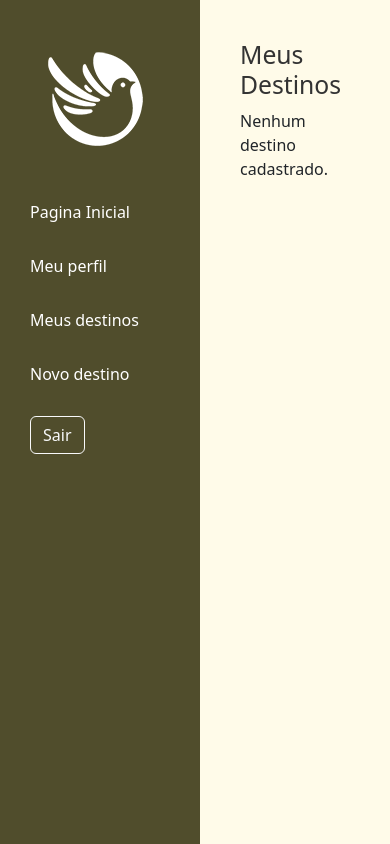
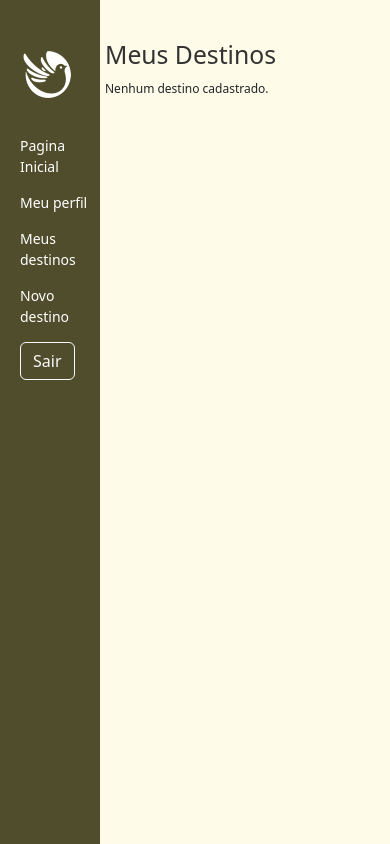
Before and after one commit to pricbnll/Birdy_appViagens_Frontend, a React (Vite) app: page /locais in a window 390 px wide. Built offline with nearby package versions, Linux system fonts and the light colour scheme.

Commit message:
Responsividade Menu

```diff
--- a/src/componentes/Menu/Menu.css
+++ b/src/componentes/Menu/Menu.css
@@ -3,11 +3,26 @@
     background-color: #504d2c;
     width: 200px;
     padding-top: 50px;
-    padding-left: 30px;
+    padding-left: 20px;
     position: fixed;
     top: 0;
     left: 0;
     height: 100%;
+    font-size: 14px;
+}
+
+@media (max-width: 768px) {
+    .nav-bg {
+        box-sizing: border-box;
+        background-color: #504d2c;
+        width: 100px;
+        padding-top: 50px;
+        padding-left: 20px;
+        position: fixed;
+        top: 0;
+        left: 0;
+        height: 100%;
+    }
 }
 
 .nav-bg p {
@@ -15,7 +30,22 @@
     color: white;
 }
 
+@media (max-width: 768px) {
+    .nav-bg p {
+        margin: 15px 0;
+        color: white;
+    }
+}
+
 .logo-img {
     margin-left: 15px;
     margin-bottom: 20px;
 }
+
+@media (max-width: 768px) {
+    .logo-img {
+        margin-left: 2px;
+        margin-bottom: 20px;
+        width: 50px;
+    }
+}
--- a/src/pages/ListaDestinos/ListaDestinos.css
+++ b/src/pages/ListaDestinos/ListaDestinos.css
@@ -8,16 +8,48 @@
     padding: 40px;
 }
 
+@media (max-width: 768px) {
+    .destinos-container {
+        box-sizing: border-box;
+        background-color: #FFFBE9;
+        height: 100vh;
+        max-width: 100vw;
+        align-items: center;
+        margin-left: 95px;
+        padding-right: 5px;
+        padding-left: 10px;
+
+        font-size: 12px;
+    }
+}
+
 .tabela-destinos {
     width: 100%;
     border-collapse: collapse;
-    margin-top: 20px;
+    margin-top: 10px;
+}
+
+@media (max-width: 768px) {
+    .tabela-destinos {
+        width: 100%;
+        border-collapse: collapse;
+        margin-top: 10px;
+    }
 }
 
 .tabela-destinos th,
 .tabela-destinos td {
     border: 1px solid #ddd;
-    padding: 8px;
+    padding: 5px;
+}
+
+@media (max-width: 768px) {
+
+    .tabela-destinos th,
+    .tabela-destinos td {
+        border: 1px solid #ddd;
+        padding: 5px;
+    }
 }
 
 .tabela-destinos th {
@@ -25,18 +57,46 @@
     text-align: center;
 }
 
+@media (max-width: 768px) {
+    .tabela-destinos th {
+        background-color: #eab741;
+        text-align: center;
+    }
+}
+
 .tabela-destinos th.acoes-coluna,
 .tabela-destinos td.acoes-coluna {
     width: 100px;
 }
 
+@media (max-width: 768px) {
+
+    .tabela-destinos th.acoes-coluna,
+    .tabela-destinos td.acoes-coluna {
+        width: 100px;
+    }
+}
+
 .icon-alterar {
     margin-left: 10px;
-    margin-right: 30px;
-    /* Adiciona espaço entre os ícones */
+    margin-right: 20px;
     cursor: pointer;
+}
+
+@media (max-width: 768px) {
+    .icon-alterar {
+        margin-left: 10px;
+        margin-right: 20px;
+        cursor: pointer;
+    }
 }
 
 .icon-excluir {
     cursor: pointer;
 }
+
+@media (max-width: 768px) {
+    .icon-excluir {
+        cursor: pointer;
+    }
+}
```
